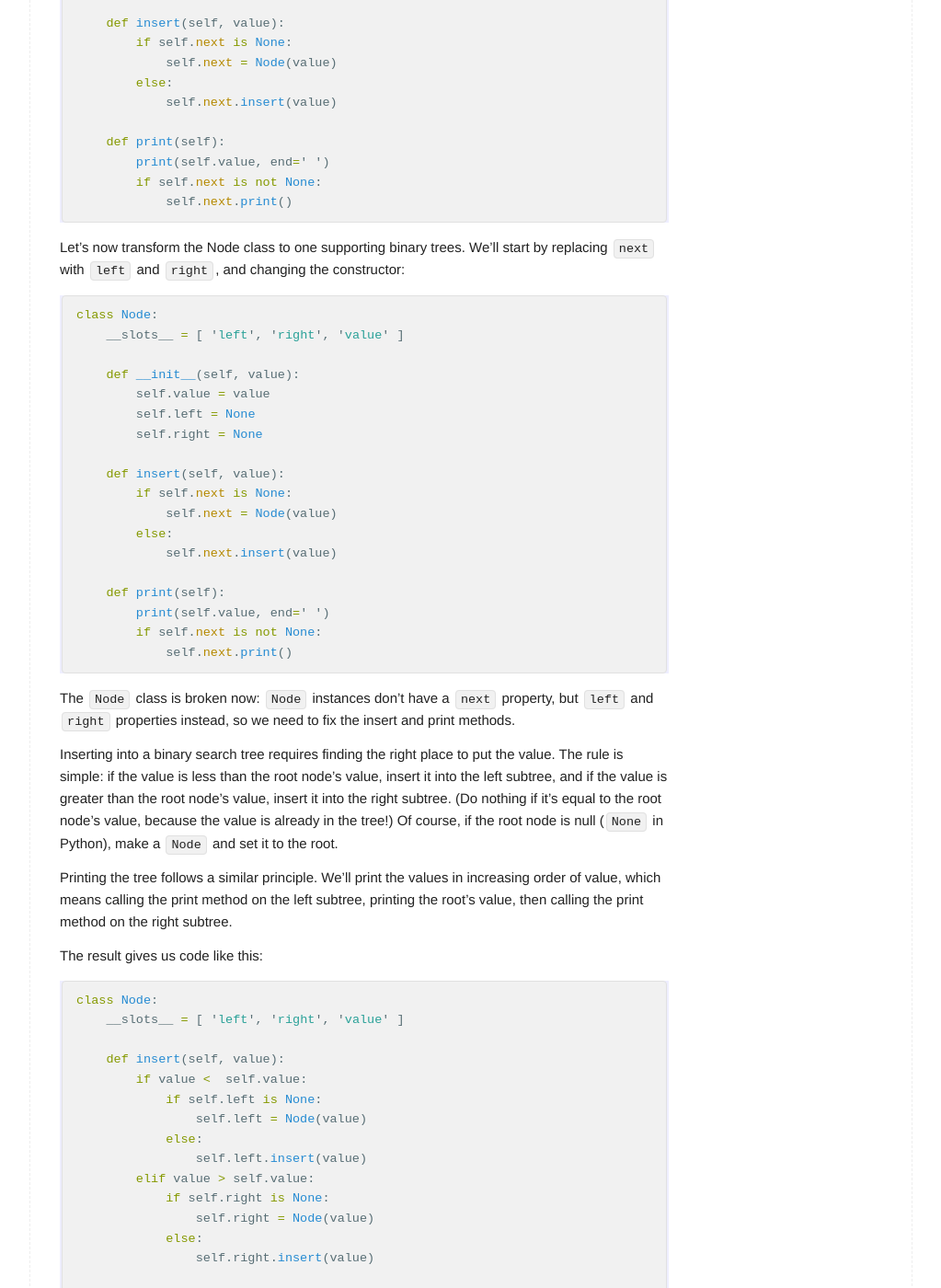
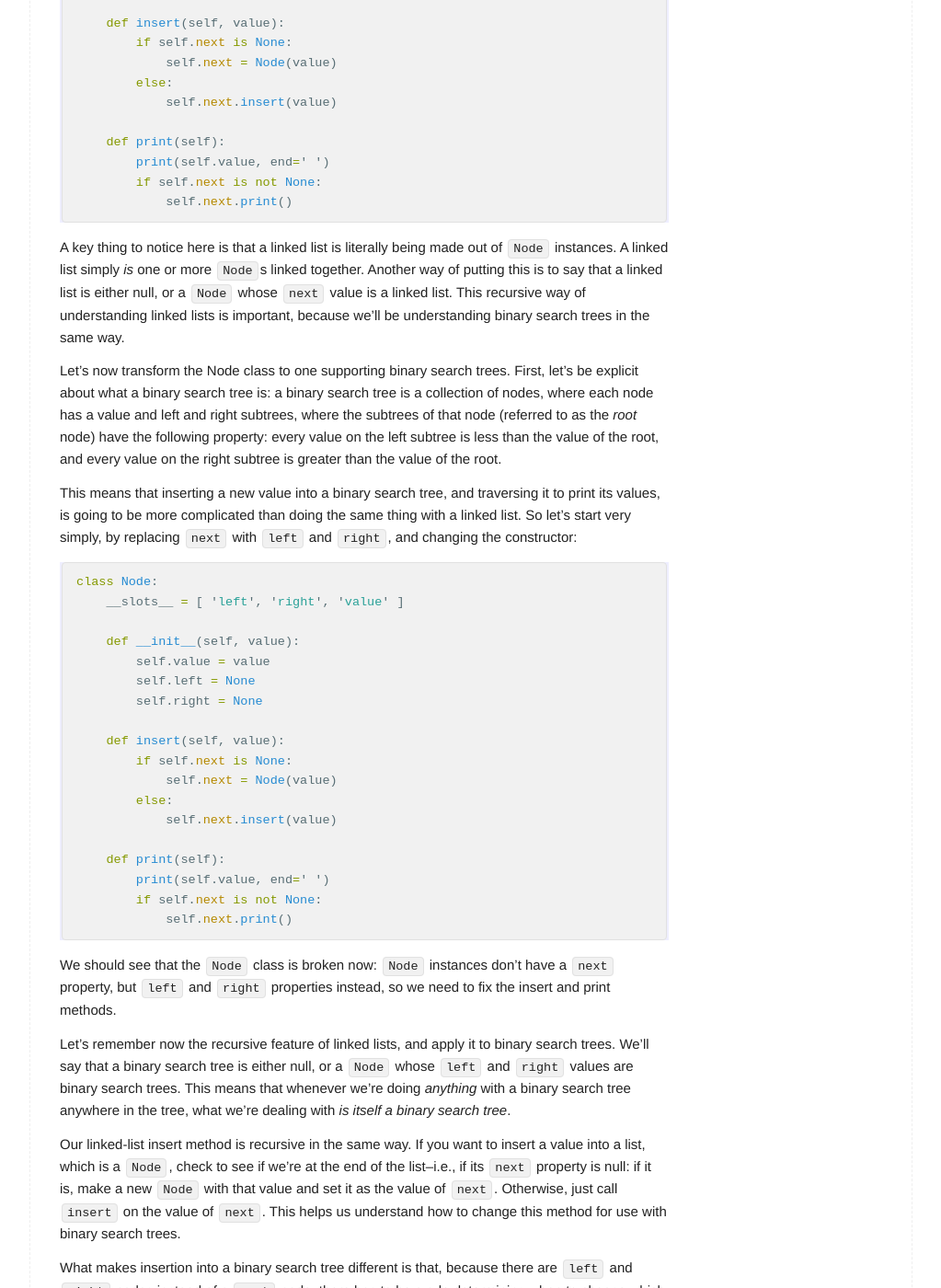
Before and after one commit to adamvinueza/adamvinueza.github.io, a Jekyll site: the page built from _posts/2019-05-02-my-god-full-of-nodes.md, in a window 1280 px wide and 1400 px high, scrolled down 2060 px. Shown: the whole window at 92% size, without its empty margins (128-1151 px from the left). Built offline with Jekyll 4.4.1, drawn with Linux system fonts in a browser that asks for light colours; some of the changed text lies outside the part shown.

Commit message:
Clarification of recursive features

````diff
--- a/_posts/2019-05-02-my-god-full-of-nodes.md
+++ b/_posts/2019-05-02-my-god-full-of-nodes.md
@@ -104,8 +104,25 @@ class Node:
         if self.next is not None:
             self.next.print()
 ```
-Let's now transform the Node class to one supporting binary trees. We'll start
-by replacing `next` with `left` and `right`, and changing the constructor:
+A key thing to notice here is that a linked list is literally being made out of
+`Node` instances. A linked list simply _is_ one or more `Node`s linked together.
+Another way of putting this is to say that a linked list is either null, or a
+`Node` whose `next` value is a linked list. This recursive way of understanding
+linked lists is important, because we'll be understanding binary search trees in
+the same way.
+
+Let's now transform the Node class to one supporting binary search trees. First,
+let's be explicit about what a binary search tree is: a binary search tree is a
+collection of nodes, where each node has a value and left and right subtrees,
+where the subtrees of that node (referred to as the _root_ node) have the
+following property: every value on the left subtree is less than the value of
+the root, and every value on the right subtree is greater than the value of the
+root.
+
+This means that inserting a new value into a binary search tree, and traversing
+it to print its values, is going to be more complicated than doing the same
+thing with a linked list. So let's start very simply, by replacing `next` with
+`left` and `right`, and changing the constructor:
 ```python
 class Node:
     __slots__ = [ 'left', 'right', 'value' ]
@@ -126,16 +143,31 @@ class Node:
         if self.next is not None:
             self.next.print()
 ```
-The `Node` class is broken now: `Node` instances don't have a `next` property,
-but `left` and `right` properties instead, so we need to fix the insert and
-print methods.
+We should see that the `Node` class is broken now: `Node` instances don't have a
+`next` property, but `left` and `right` properties instead, so we need to fix
+the insert and print methods.
 
-Inserting into a binary search tree requires finding the right place to put the
-value. The rule is simple: if the value is less than the root node's value,
-insert it into the left subtree, and if the value is greater than the root
-node's value, insert it into the right subtree. (Do nothing if it's equal to the
-root node's value, because the value is already in the tree!) Of course, if the
-root node is null (`None` in Python), make a `Node` and set it to the root.
+Let's remember now the recursive feature of linked lists, and apply it to binary
+search trees. We'll say that a binary search tree is either null, or a `Node`
+whose `left` and `right` values are binary search trees. This means that
+whenever we're doing _anything_ with a binary search tree anywhere in the
+tree, what we're dealing with _is itself a binary search tree_.
+
+Our linked-list insert method is recursive in the same way. If you want to
+insert a value into a list, which is a `Node`, check to see if we're at the end
+of the list--i.e., if its `next` property is null: if it is, make a new `Node`
+with that value and set it as the value of `next`. Otherwise, just call `insert`
+on the value of `next`. This helps us understand how to change this method for
+use with binary search trees.
+
+What makes insertion into a binary search tree different is that, because there
+are `left` and `right` nodes instead of a `next` node, there has to be a rule
+determining when to choose which way to go (left or right). The rule is simple:
+if the value is less than the current node's value, insert it into its left
+subtree, and if the value is greater than the current node's value, insert it
+into its right subtree. (Do nothing if it's equal to the current node's value,
+because the value is already in the tree!) Of course, if the current node is
+null (`None` in Python), make it into a new `Node`.
 
 Printing the tree follows a similar principle. We'll print the values in
 increasing order of value, which means calling the print method on the left
@@ -160,10 +192,10 @@ class Node:
                 self.right.insert(value)
 
     def print(self):
-        if self.left:
+        if self.left is not None:
             self.left.print()
         print(self.value, end=' ')
-        if self.right:
+        if self.right is not None:
             self.right.print()
 ```
 Doing this is akin to changing the shape of the gears so that they will match
````
